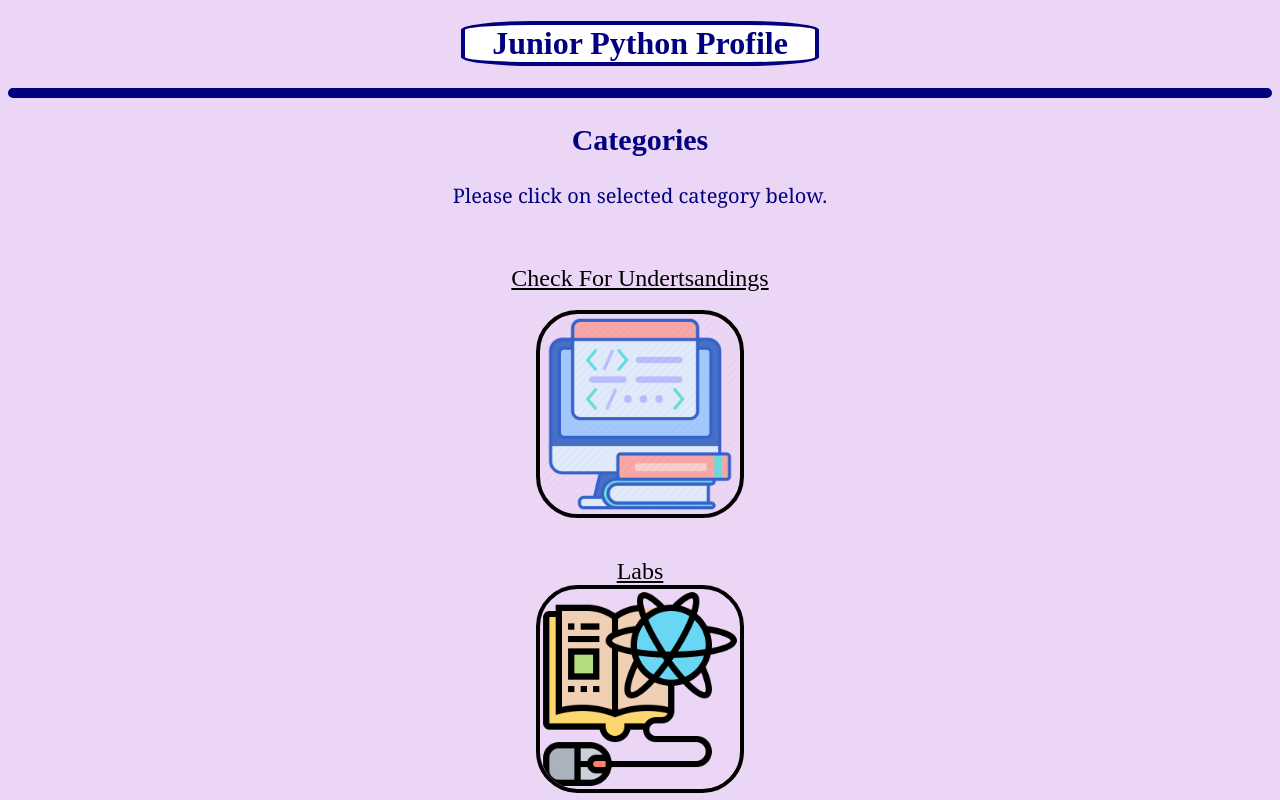
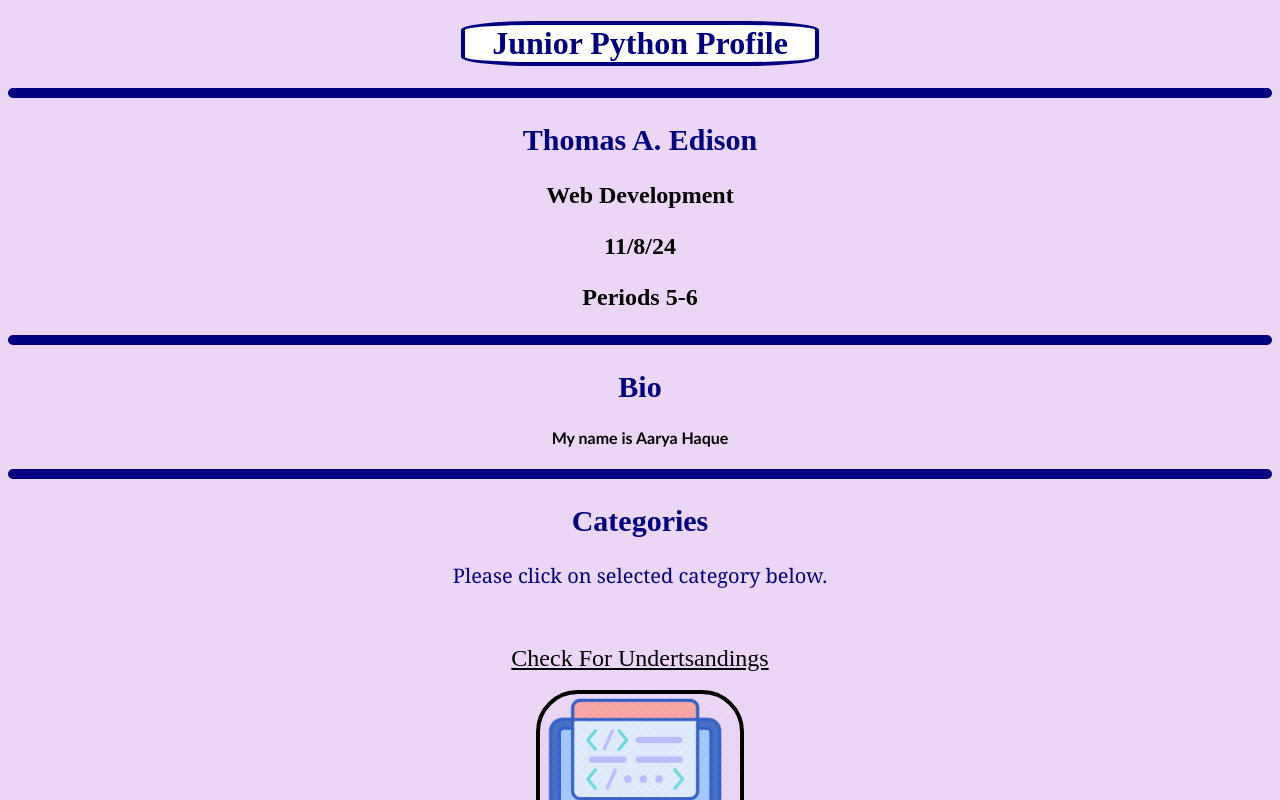
Before and after one commit to aaryah1/A.HAQUE, a plain HTML site: page index.html in a window 1280 px wide. Shown: the top 800 px of the page. Drawn offline with Linux system fonts and the light colour scheme.

Commit message:
Update index.html

```diff
--- a/index.html
+++ b/index.html
@@ -28,6 +28,16 @@
   </center>
   <hr>
   <center>
+    <h2>Thomas A. Edison</h2>
+    <h3>Web Development</h2>
+    <h3>11/8/24</h3>
+    <h3>Periods 5-6</h3>
+  <hr>
+  <center>
+    <h2>Bio</h2>
+    <h4>My name is Aarya Haque</h4>
+  <center>
+    <hr>
     <h2>Categories</h2>
     <p>Please click on selected category below.</p>
     <br>
```
